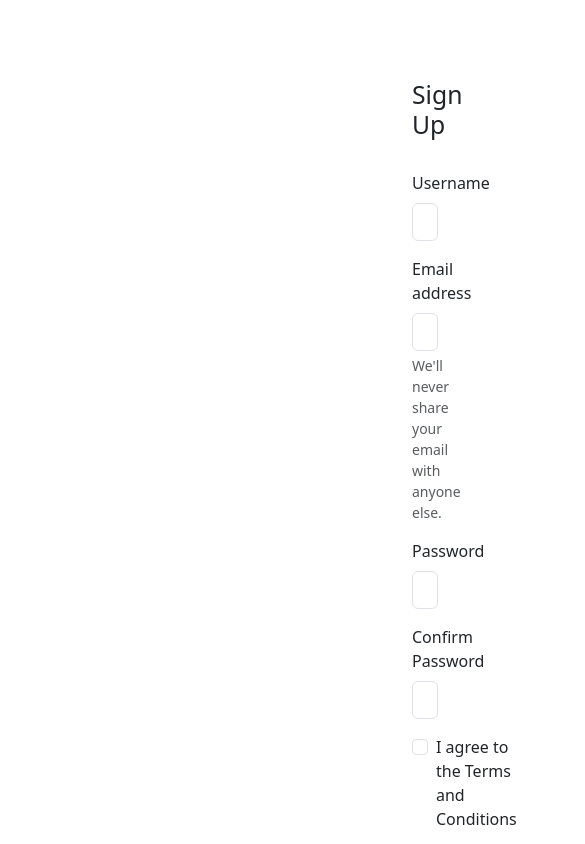
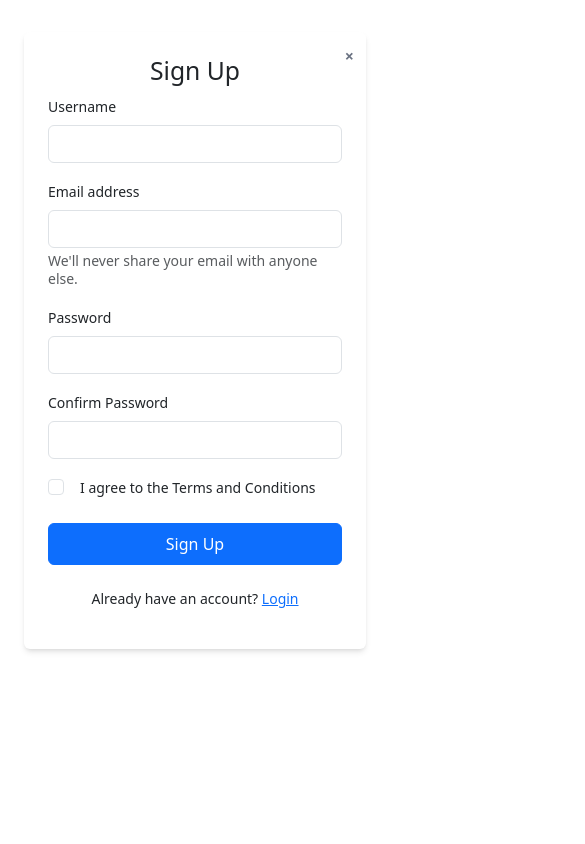
Before and after one commit to ProjectsUniversity/COSC360, a React (Vite) app: page / in a window 390 px wide. Both pictures are taken after a click on the button "Open Modal". Shown: the top 844 px of the page, 585 px wide, since content can reach past the window. Built offline with nearby package versions, Linux system fonts and the light colour scheme.

Commit message:
Made the styles responsive-friendly

```diff
--- a/src/components/SignUp.jsx
+++ b/src/components/SignUp.jsx
@@ -32,38 +32,39 @@ export default function SignUpModal({onClose}) {
    }
     return (
         <>
-            <div className="container">
-                <div className="signup-container py-20 px-100">
-                    <h2 className="form-title text-center pb-4">Sign Up</h2>
+            <div className="container mx-auto px-4">
+                <div className="signup-container max-w-md mx-auto my-8 p-6 bg-white rounded shadow-md relative">
+                    <h2 className="form-title text-center text-2xl font-bold mb-6">Sign Up</h2>
                     <button
                         onClick={onClose}
-                        className="absolute top-20 right-140 text-gray-500 hover:text-red-600"
-                    >X</button>
+                        className="absolute top-3 right-3 text-gray-500 hover:text-red-600 text-xl font-bold"
+                        aria-label="Close"
+                    >×</button>
                     <form id="signupForm" onSubmit={handleSubmit}>
                         <div className="mb-3">
-                            <label htmlFor="username" className="form-label">Username</label>
-                            <input type="text" className="form-control" id="username" name="username" required onChange={handleFormDataChange}/>
+                            <label htmlFor="username" className="form-label block text-sm font-medium">Username</label>
+                            <input type="text" className="form-control w-full" id="username" name="username" required onChange={handleFormDataChange}/>
                         </div>
                         <div className="mb-3">
-                            <label  htmlFor="email" className="form-label">Email address</label>
-                            <input type="email" className="form-control" id="email" name="email" required onChange={handleFormDataChange}/>
-                            <div className="form-text">We'll never share your email with anyone else.</div>
+                            <label htmlFor="email" className="form-label block text-sm font-medium">Email address</label>
+                            <input type="email" className="form-control w-full" id="email" name="email" required onChange={handleFormDataChange}/>
+                            <div className="form-text text-xs mt-1 text-gray-500">We'll never share your email with anyone else.</div>
                         </div>
                         <div className="mb-3">
-                            <label htmlFor="password" className="form-label">Password</label>
-                            <input type="password" className="form-control" id="password" name="password" onChange={handleFormDataChange}/>
+                            <label htmlFor="password" className="form-label block text-sm font-medium">Password</label>
+                            <input type="password" className="form-control w-full" id="password" name="password" required onChange={handleFormDataChange}/>
                         </div>
                         <div className="mb-3">
-                            <label htmlFor="confirmPassword" className="form-label">Confirm Password</label>
-                            <input type="password" className="form-control" id="confirmPassword" name="confirmPassword" required onChange={handleFormDataChange}/>
+                            <label htmlFor="confirmPassword" className="form-label block text-sm font-medium">Confirm Password</label>
+                            <input type="password" className="form-control w-full" id="confirmPassword" name="confirmPassword" required onChange={handleFormDataChange}/>
                         </div>
-                        <div className="mb-3 form-check">
+                        <div className="mb-4 form-check">
                             <input type="checkbox" className="form-check-input" id="terms" name="terms" required onChange={handleFormDataChange}/>
-                            <label className="form-check-label" htmlFor="terms">I agree to the Terms and Conditions</label>
+                            <label className="form-check-label ms-2 text-sm" htmlFor="terms">I agree to the Terms and Conditions</label>
                         </div>
-                        <button type="submit" className="btn btn-primary w-100">Sign Up</button>
-                        <div className="mt-3 text-center">
-                            <p>Already have an account? <a href="login.html">Login</a></p>
+                        <button type="submit" className="btn btn-primary w-full py-2">Sign Up</button>
+                        <div className="mt-4 text-center text-sm">
+                            <p>Already have an account? <a href="login.html" className="text-blue-600 hover:underline">Login</a></p>
                         </div>
                     </form>
                 </div>
```
